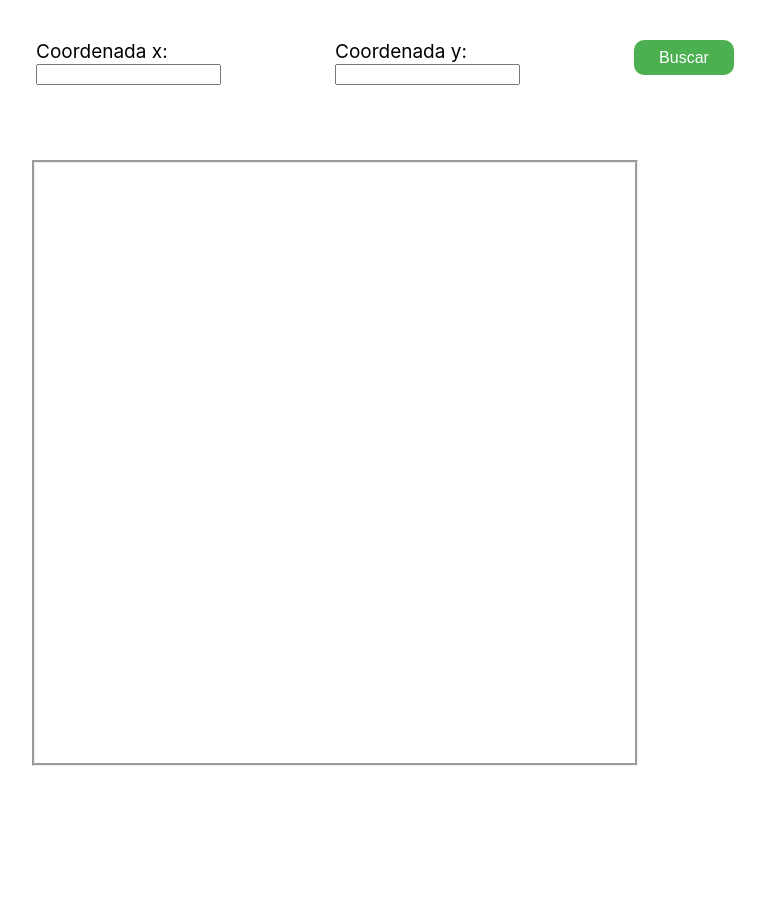
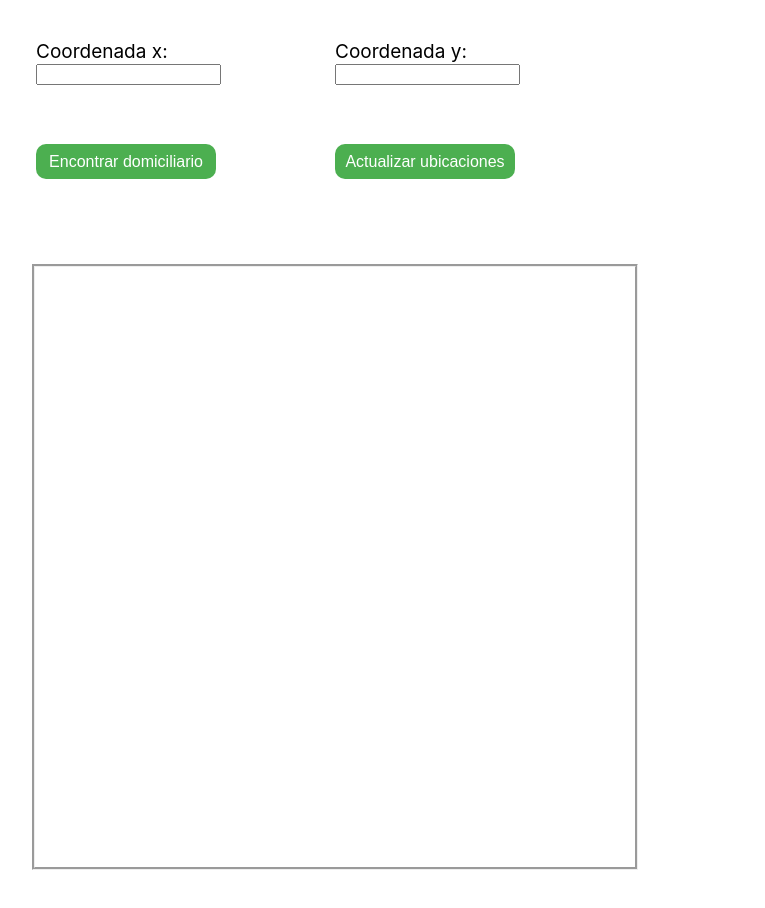
Before and after one commit to amsuarezp18/react_api, a React (Create React App) app: page /new_delivery in a window 1280 px wide. Shown: the whole page, without its empty margins (305-1070 px from the left). Before the commit the page ends 806 px from the top, so only its background shows below. Built offline with nearby package versions, Linux system fonts and the light colour scheme; no server answers.

Commit message:
button is in the right position

```diff
--- a/src/components/Form.js
+++ b/src/components/Form.js
@@ -84,13 +84,21 @@ class Form extends Component {
               onChange={this.handleComponentYChange}
             />
           </div>
+        </div>
+        <div>
+          <div class="wrapper">
+            <div></div>
             <div>
               <button
                 class="box"
                 type="button"
                 onClick={() => this.handleSubmit()}
               >
-              Buscar
+                Encontrar domiciliario
+              </button>
+            </div>
+            <button class="box" type="button">
+              Actualizar ubicaciones
             </button>
           </div>
         </div>
--- a/src/index.css
+++ b/src/index.css
@@ -81,7 +81,7 @@ body {
   display: inline-block;
   font-size: 16px;
   margin: px 2px;
-  width: 100px;
+  width: 180px;
   height: 35px;
   cursor: pointer;
   border-radius: 10px;
```
Lines whose indentation alone changed are shown as unchanged.
